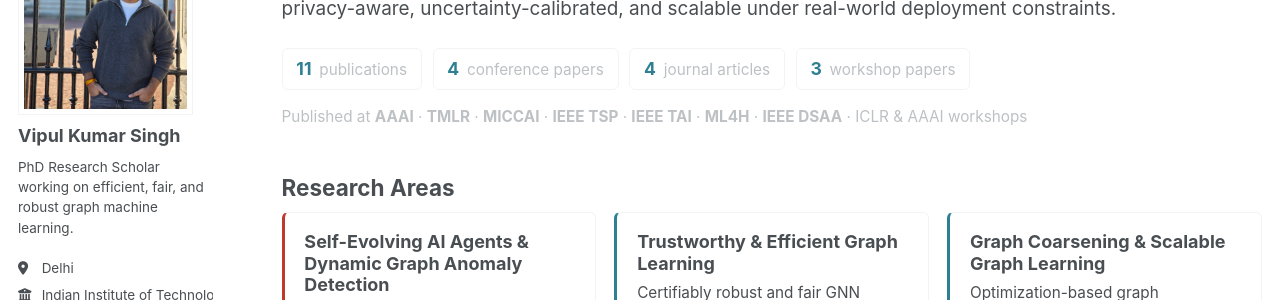
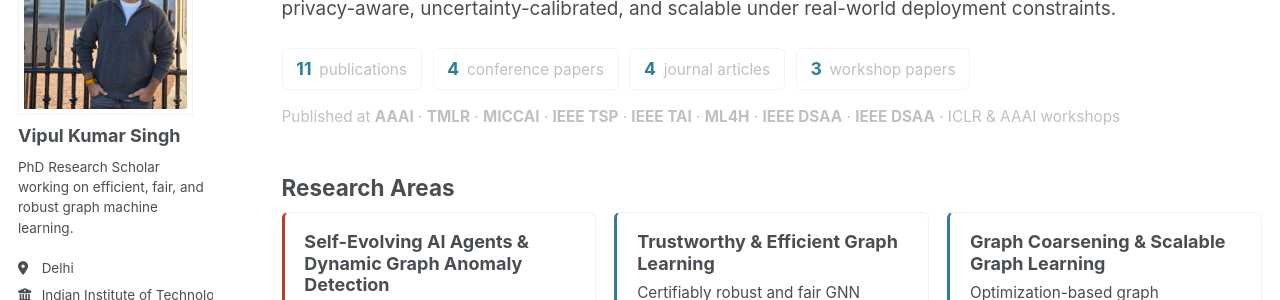
Before and after one commit to shashivipul/shashivipul.github.io, a Jekyll site: the page built from _pages/publications.html, in a window 1280 px wide and 900 px high. Shown: the part 213-513 px from the top of the window. Built offline with Jekyll 4.4.1, drawn with Linux system fonts in a browser that asks for light colours; some web fonts are replaced; a script bundle is joined from its source files by our own code; library files that are not in the unit come from our copies.

```diff
--- a/_pages/publications.html
+++ b/_pages/publications.html
@@ -28,7 +28,7 @@
 
 <p class="research__venues">
   Published at <strong>AAAI</strong> · <strong>TMLR</strong> · <strong>MICCAI</strong> · <strong>IEEE TSP</strong> ·
-  <strong>IEEE TAI</strong> · <strong>ML4H</strong> · <strong>IEEE DSAA</strong> · ICLR &amp; AAAI workshops
+  <strong>IEEE TAI</strong> · <strong>ML4H</strong> · <strong>IEEE DSAA</strong> · <strong>IEEE DSAA</strong> · ICLR &amp; AAAI workshops
 </p>
 
 <h2 id="areas">Research Areas</h2>
```
